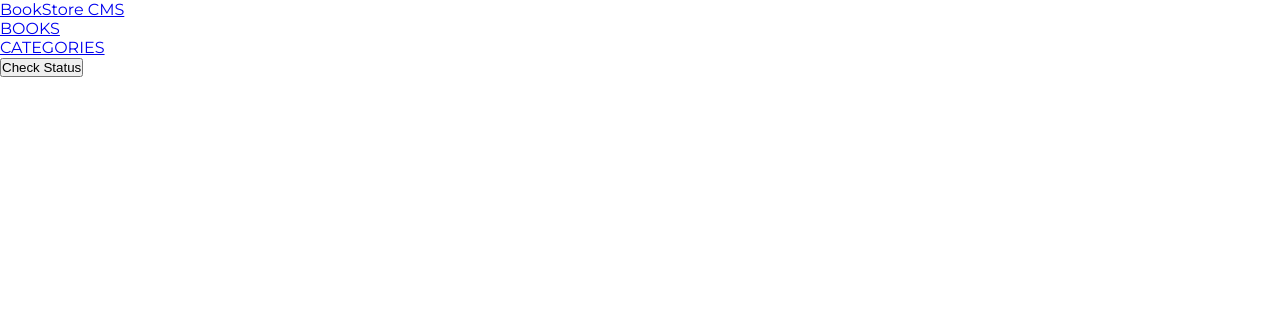
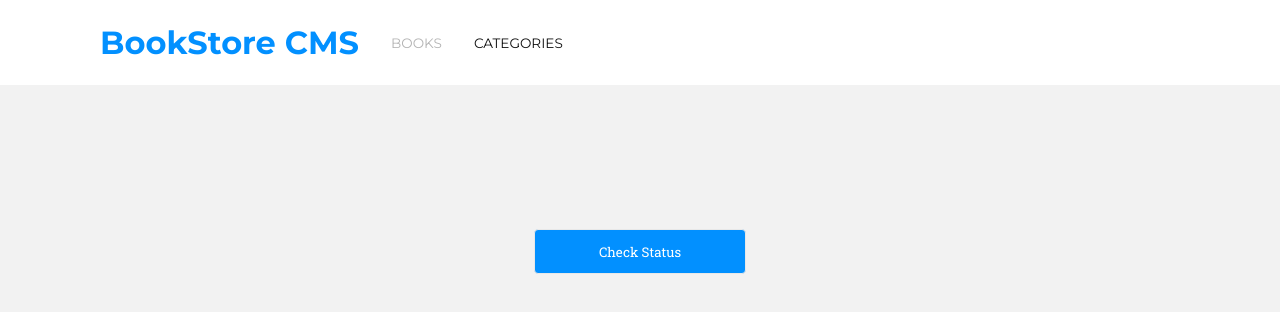
Before and after one commit to Strangeal/bookstore, a React (Create React App) app: page /bookstore/Categories in a window 1280 px wide. Shown: the top 312 px of the page. Built offline with nearby package versions, Linux system fonts and the light colour scheme.

Commit message:
Add styling

```diff
--- a/package.json
+++ b/package.json
@@ -16,6 +16,7 @@
     "react-scripts": "5.0.1",
     "redux": "^4.2.0",
     "redux-thunk": "^2.4.2",
+    "sass": "^1.56.1",
     "uuid": "^9.0.0",
     "web-vitals": "^2.1.4"
   },
--- a/src/App.css
+++ b/src/App.css
@@ -1,5 +1,4 @@
-@import url("https://fonts.googleapis.com/css2?family=Montserrat:ital,wght@0,100;0,200;0,300;0,400;0,500;0,600;0,700;0,800;0,900;1,100;1,200;1,300;1,400;1,500;1,600;1,700;1,800;1,900&display=swap");
-
+@import url("https://fonts.googleapis.com/css2?family=Montserrat:ital,wght@0,100;0,200;0,300;0,400;0,500;0,600;0,700;0,800;0,900;1,100;1,200;1,300;1,400;1,500;1,600;1,700;1,800;1,900&family=Roboto+Slab:wght@100;200;300;400;500;600;700;800;900&display=swap");
 * {
   margin: 0;
   padding: 0;
@@ -8,4 +7,134 @@
 
 body {
   font-family: "Montserrat", sans-serif;
+  background-color: rgba(0, 0, 0, 0.05);
 }
+
+a {
+  text-decoration: none;
+}
+
+li {
+  list-style: none;
+}
+
+.navber {
+  background-color: #fff;
+  display: flex;
+  gap: 2rem;
+  padding: 1.43rem 6.25rem;
+  margin-bottom: 2rem;
+}
+.navber .brand__link {
+  color: #0290ff;
+  font-weight: 700;
+  font-size: 2rem;
+}
+.navber .nav__menu {
+  display: flex;
+  align-items: center;
+  gap: 2rem;
+}
+.navber .nav__link {
+  color: #b4b4b4;
+  font-size: 0.85rem;
+}
+.navber .active {
+  color: #121212;
+}
+
+.book__li {
+  background-color: #fff;
+  margin: 1rem 6.25rem;
+  padding: 3rem 2rem;
+  box-shadow: 0 0 0 1px #e8e8e8;
+  border-radius: 4px;
+}
+.book__li h5 {
+  color: #888;
+}
+.book__li h3 {
+  color: #121212;
+  font-size: 1.3rem;
+  font-family: "Roboto Slab", serif;
+}
+.book__li p {
+  color: #4386bf;
+  padding-bottom: 0.8rem;
+  font-family: "Roboto Slab", serif;
+}
+.book__li button {
+  color: #e8e8e8;
+  border: none;
+  background: none;
+  font-family: "Roboto Slab", serif;
+  font-size: 0.8rem;
+}
+.book__li button span {
+  color: #4386bf;
+}
+
+.category {
+  padding-top: 5rem;
+  display: flex;
+  flex-direction: column;
+  align-items: center;
+}
+.category p {
+  font-size: 2rem;
+}
+.category button {
+  margin: 2rem;
+  padding: 0.8rem 4rem;
+  border: 1px solid #e8e8e8;
+  border-radius: 4px;
+  background-color: #0290ff;
+  color: #fff;
+  cursor: pointer;
+  font-family: "Roboto Slab", serif;
+}
+
+.form__container {
+  margin: 3rem 6.25rem;
+}
+.form__container hr {
+  border: 1px solid #e8e8e8;
+}
+.form__container h2 {
+  padding: 2rem 0;
+  color: #888;
+}
+.form__container form {
+  display: flex;
+  gap: 2rem;
+}
+.form__container form input {
+  padding: 0.7rem;
+  border: 1px solid #e8e8e8;
+  font-size: 1rem;
+  border-radius: 4px;
+  outline: none;
+}
+.form__container form input::placeholder {
+  color: #c4c4c4;
+}
+.form__container form .form__title {
+  width: 100%;
+  min-width: 41rem;
+}
+.form__container form .form__author {
+  width: 100%;
+  min-width: 20rem;
+}
+.form__container form button {
+  padding: 0.3rem 4rem;
+  border: 1px solid #e8e8e8;
+  border-radius: 4px;
+  font-weight: bold;
+  background-color: #0290ff;
+  color: #fff;
+  cursor: pointer;
+  font-family: "Roboto Slab", serif;
+}
+
+/*# sourceMappingURL=App.css.map */
--- a/src/App.js
+++ b/src/App.js
@@ -1,5 +1,5 @@
 import { Route, Routes } from 'react-router-dom';
-import './App.css';
+import './App.scss';
 import AddBook from './components/AddBook';
 import Categories from './components/Categories';
 import Navbar from './components/Navbar';
--- a/src/App.scss
+++ b/src/App.scss
@@ -1,4 +1,13 @@
-@import url('https://fonts.googleapis.com/css2?family=Montserrat:ital,wght@0,100;0,200;0,300;0,400;0,500;0,600;0,700;0,800;0,900;1,100;1,200;1,300;1,400;1,500;1,600;1,700;1,800;1,900&display=swap');
+@import url('https://fonts.googleapis.com/css2?family=Montserrat:ital,wght@0,100;0,200;0,300;0,400;0,500;0,600;0,700;0,800;0,900;1,100;1,200;1,300;1,400;1,500;1,600;1,700;1,800;1,900&family=Roboto+Slab:wght@100;200;300;400;500;600;700;800;900&display=swap');
+
+$clr-blue: #0290ff;
+$clr-darkTwo: #121212;
+$clr-lightblue: #4386bf;
+$clr-shadow: #e8e8e8;
+$clr-white: #fff;
+$clr-gray: #888;
+$Montserrat: 'Montserrat', sans-serif;
+$RobotoSlab: 'Roboto Slab', serif;
 
 * {
   margin: 0;
@@ -7,5 +16,152 @@
 }
 
 body {
-  font-family: 'Montserrat', sans-serif;
+  font-family: $Montserrat;
+  background-color: rgba(0, 0, 0, 0.05);
 }
+
+a {
+  text-decoration: none;
+}
+
+li {
+  list-style: none;
+}
+
+.navber {
+  background-color: $clr-white;
+  display: flex;
+  gap: 2rem;
+  padding: 1.43rem 6.25rem;
+  margin-bottom: 2rem;
+
+  .brand__link {
+    color: $clr-blue;
+    font-weight: 700;
+    font-size: 2rem;
+  }
+
+  .nav__menu {
+    display: flex;
+    align-items: center;
+    gap: 2rem;
+  }
+
+  .nav__link {
+    color: #b4b4b4;
+    font-size: 0.85rem;
+  }
+
+  .active {
+    color: $clr-darkTwo;
+  }
+}
+
+.book__li {
+  background-color: $clr-white;
+  margin: 1rem 6.25rem;
+  padding: 3rem 2rem;
+  box-shadow: 0 0 0 1px $clr-shadow;
+  border-radius: 4px;
+
+  h5 {
+    color: $clr-gray;
+  }
+
+  h3 {
+    color: $clr-darkTwo;
+    font-size: 1.3rem;
+    font-family: $RobotoSlab;
+  }
+
+  p {
+    color: $clr-lightblue;
+    padding-bottom: 0.8rem;
+    font-family: $RobotoSlab;
+  }
+
+  button {
+    color: $clr-shadow;
+    border: none;
+    background: none;
+    font-family: $RobotoSlab;
+    font-size: 0.8rem;
+
+    span {
+      color: $clr-lightblue;
+    }
+  }
+}
+
+.category {
+  padding-top: 5rem;
+  display: flex;
+  flex-direction: column;
+  align-items: center;
+
+  p {
+    font-size: 2rem;
+  }
+
+  button {
+    margin: 2rem;
+    padding: 0.8rem 4rem;
+    border: 1px solid $clr-shadow;
+    border-radius: 4px;
+    background-color: $clr-blue;
+    color: $clr-white;
+    cursor: pointer;
+    font-family: $RobotoSlab;
+  }
+}
+
+.form__container {
+  margin: 3rem 6.25rem;
+
+  hr {
+    border: 1px solid $clr-shadow;
+  }
+
+  h2 {
+    padding: 2rem 0;
+    color: $clr-gray;
+  }
+
+  form {
+    display: flex;
+    gap: 2rem;
+
+    input {
+      padding: 0.7rem;
+      border: 1px solid $clr-shadow;
+      font-size: 1rem;
+      border-radius: 4px;
+      outline: none;
+
+      &::placeholder {
+        color: #c4c4c4;
+      }
+    }
+
+    .form__title {
+      width: 100%;
+      min-width: 41rem;
+    }
+
+    .form__author {
+      width: 100%;
+      min-width: 20rem;
+    }
+
+    button {
+      padding: 0.3rem 4rem;
+      border: 1px solid $clr-shadow;
+      border-radius: 4px;
+      font-weight: bold;
+      background-color: $clr-blue;
+      color: $clr-white;
+      cursor: pointer;
+      font-family: $RobotoSlab;
+    }
+  }
+}
--- a/src/components/Book.js
+++ b/src/components/Book.js
@@ -10,14 +10,22 @@ const Book = () => {
   }, [dispatch]);
 
   const books = useSelector((state) => state.books);
+  console.log(books);
   return (
-    <div>
-      {books.map(({ title, author, itemId }) => (
-        <li key={itemId}>
+    <div className="books">
+      {books.map(({
+        title, author, itemId, category,
+      }) => (
+        <li key={itemId} className="book__li">
+          <h5>{category}</h5>
           <h3>{title}</h3>
           <p>{author}</p>
           <button type="submit" onClick={() => dispatch(deleteBook(itemId))}>
-            remove
+            |
+            {' '}
+            <span>Remove</span>
+            {' '}
+            |
           </button>
         </li>
       ))}
--- a/src/components/BookForm.js
+++ b/src/components/BookForm.js
@@ -34,13 +34,14 @@ const BookForm = () => {
 
   return (
     <div className="form__container">
+      <hr />
+      <h2>ADD NEW BOOK</h2>
       <form onSubmit={handleSubmit}>
-        <h2>ADD NEW BOOK</h2>
         <div className="form__group">
-          <input onChange={handleChange} value={title} type="text" name="title" placeholder="Book title" />
+          <input onChange={handleChange} value={title} type="text" className="form__title" name="title" placeholder="Book title" />
         </div>
         <div className="form__group">
-          <input onChange={handleChange} value={author} type="text" name="author" placeholder="Book author" />
+          <input onChange={handleChange} value={author} type="text" className="form__author" name="author" placeholder="Book author" />
         </div>
         <button type="submit">
           ADD BOOK
--- a/src/components/Categories.js
+++ b/src/components/Categories.js
@@ -6,7 +6,7 @@ const Categories = () => {
   const statusCheck = useSelector((state) => (state.categories));
   const dispatch = useDispatch();
   return (
-    <div>
+    <div className="category">
       <p>{statusCheck}</p>
       <button type="submit" onClick={() => dispatch(catStatus())}>Check Status</button>
     </div>
--- a/src/components/Navbar.js
+++ b/src/components/Navbar.js
@@ -1,5 +1,6 @@
 import React from 'react';
 import { Link, NavLink } from 'react-router-dom';
+// import '../App.css'
 
 const Navbar = () => {
   const Links = [
@@ -17,14 +18,14 @@ const Navbar = () => {
   return (
     <nav className="navber">
       <div className="nav__brand">
-        <Link to="/">BookStore CMS</Link>
+        <Link to="/" className="brand__link">BookStore CMS</Link>
       </div>
       <ul className="nav__menu">
         {Links.map((link) => (
           <li key={link.id} className="nav__item">
             <NavLink
               to={link.path}
-              className={({ isActive }) => `nav__link${isActive ? 'active' : ''}`}
+              className={({ isActive }) => `nav__link ${isActive ? 'active' : ''}`}
               end
             >
               {link.text}
```
Also changed, not shown: 2 other files (tests, documents, lock files or other folders).
